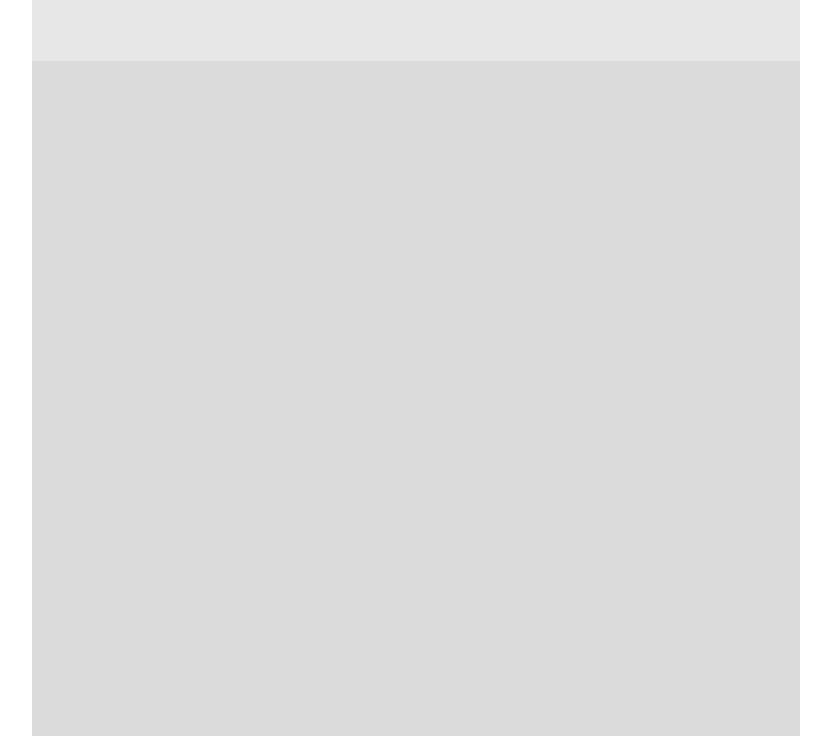
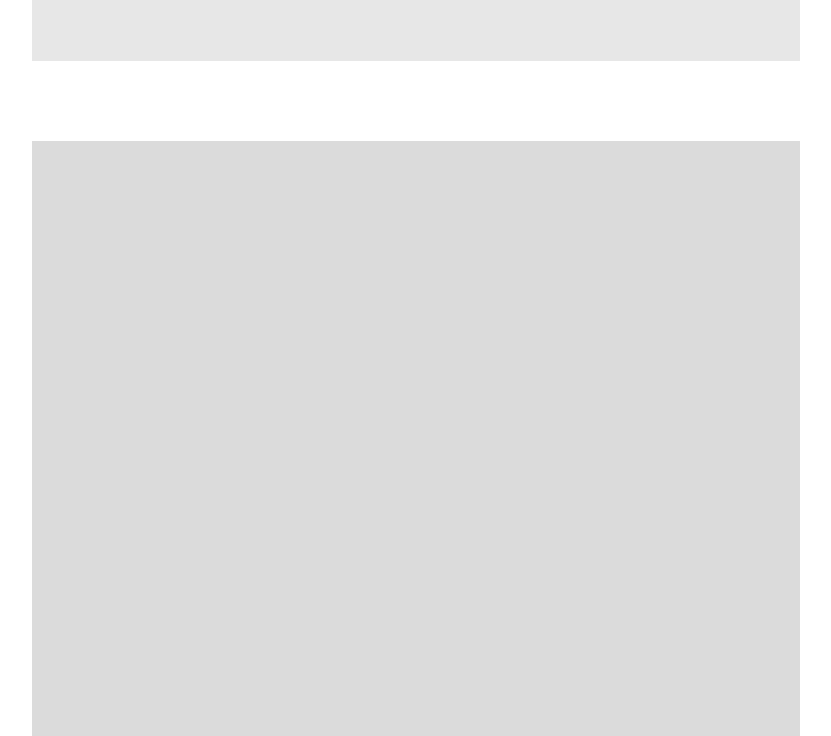
Before and after one commit to nekogakure/article-2024, a plain HTML site: page 04/SEO_1/index.html in a window 1280 px wide. Shown: the part 2024-2760 px from the top of the page, without its empty margins (32-863 px from the left). Drawn offline with Linux system fonts and the light colour scheme; files that its build step writes are made by us from their sources; files whose address does not match are found by name.

Commit message:
Update style.css

```diff
--- a/InfinitySpirit/template/style.css
+++ b/InfinitySpirit/template/style.css
@@ -108,7 +108,7 @@ InfinitySpiritDate {
   font-family: "Noto-Sans", Arial, Helvetica, sans-serif;
   width: 50%;
   margin-left: 5%;
-  margin-top: -70vh;
+  margin-top: -60vh;
   margin-bottom:5vh;
   padding: 5%;
   height: 80vh;
```
